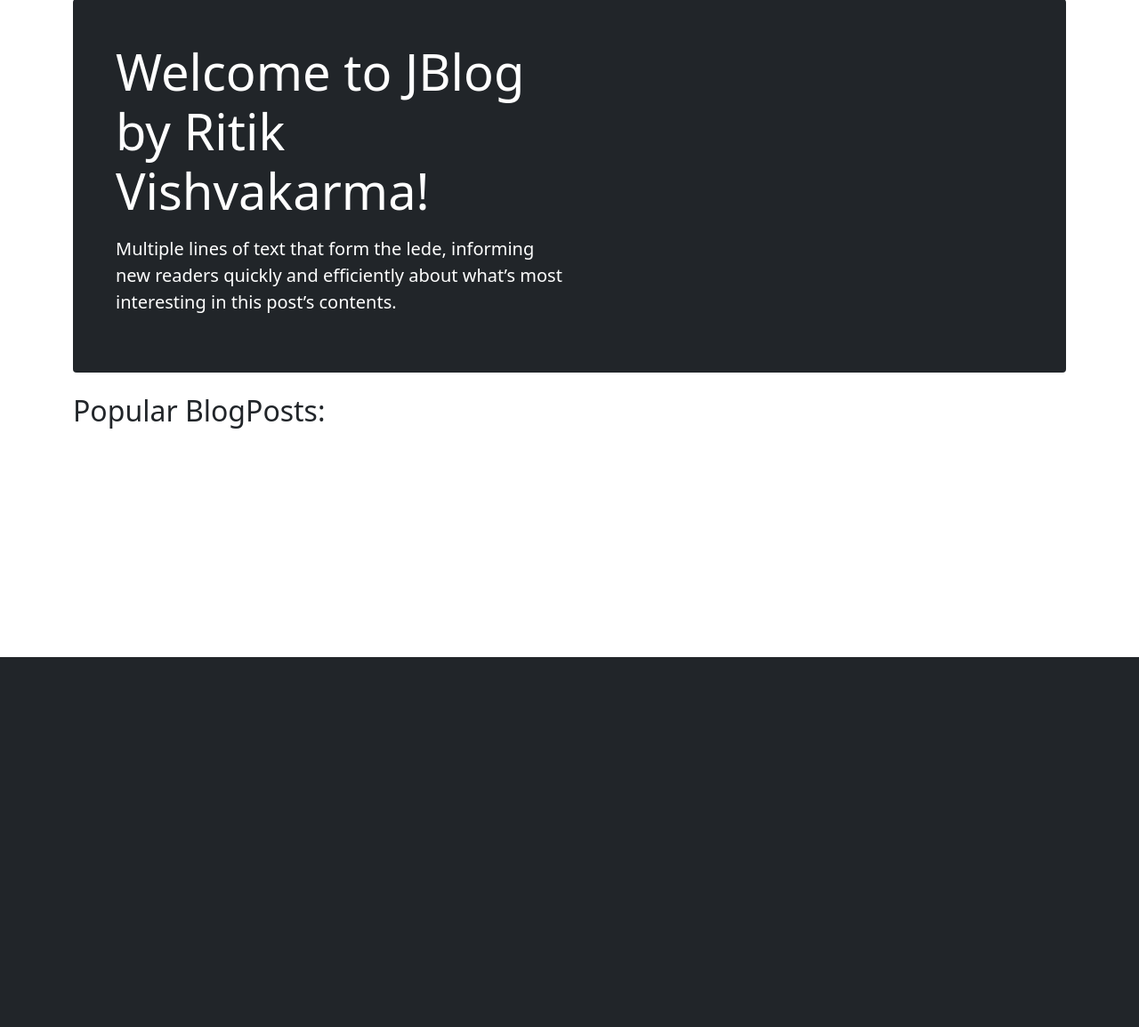
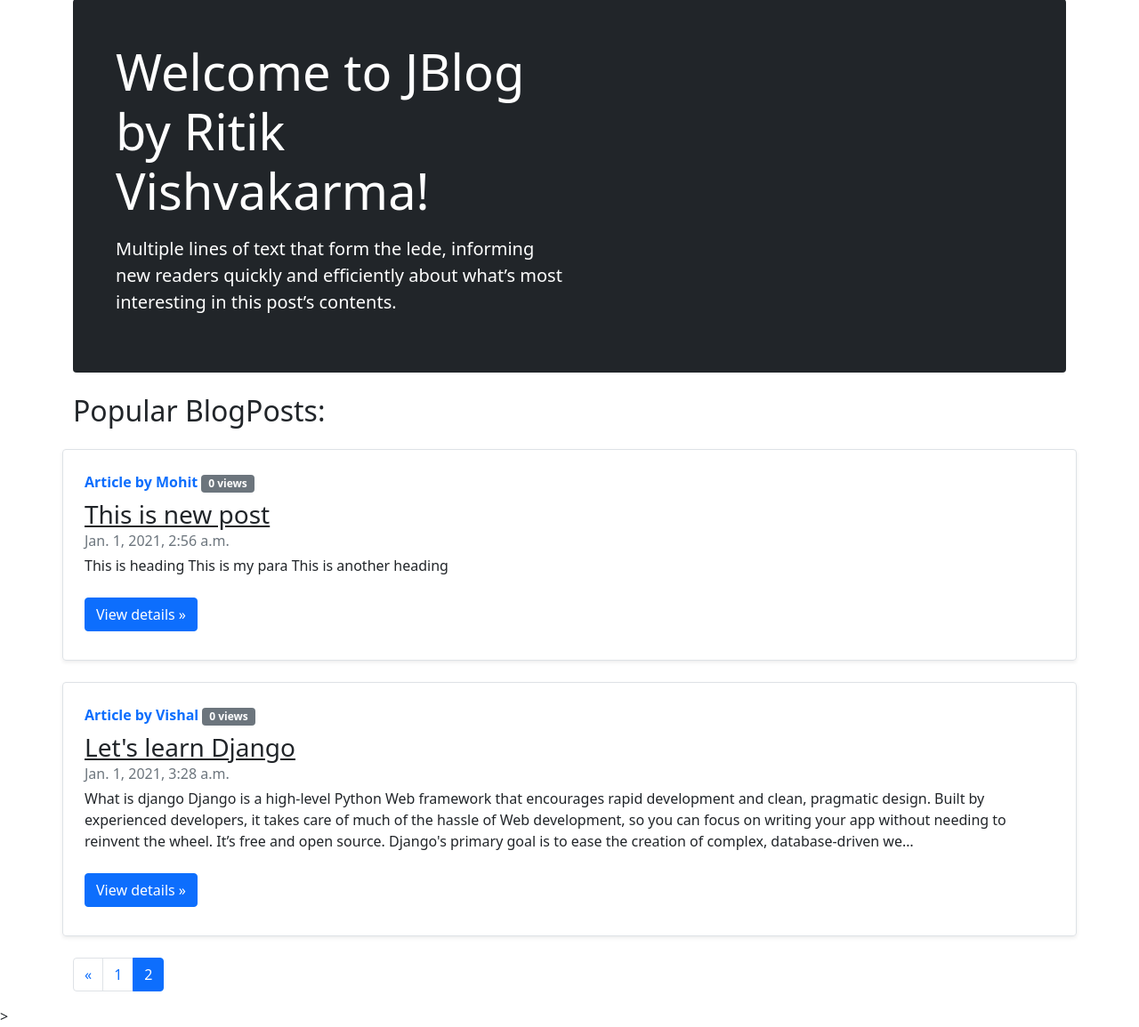
Before and after one commit to RitikVishvakarma/JBlog, a Django app: page /?page=2 in a window 1280 px wide. Shown: the part 61-1216 px from the top of the page at 89% size. Before the commit the page ends 800 px from the top, so only its background shows below. Run offline with Django 3.2, Linux system fonts and the light colour scheme; data comes from the database, SQL or seed files in the repository.

Commit message:
show popular blog post on home. now the blog is complete

```diff
--- a/home/views.py
+++ b/home/views.py
@@ -4,9 +4,25 @@
 from django.contrib.auth import authenticate, login, logout
 from django.contrib.auth.models import User
 from blog.models import Post
+from django.core.paginator import Paginator, PageNotAnInteger, EmptyPage
+
 # html pages
 def home(request):
-    return render(request, 'home/home.html')
+    allPosts = Post.objects.all().order_by('-views')
+    paginator = Paginator(allPosts, 3)
+    page = request.GET.get('page')
+    allPosts = paginator.get_page(page)
+    try:
+        pages = paginator.page(page)
+    except PageNotAnInteger:
+        pages = paginator.page(1)
+    except EmptyPage:
+        pages = paginator.page(paginator.num_pages)
+
+    # print(allPosts)
+    context = {'allPosts':allPosts, 'pages':pages}
+
+    return render(request, 'home/home.html', context)
 
 def about(request):
     return render(request, 'home/about.html')
--- a/templates/home/home.html
+++ b/templates/home/home.html
@@ -22,6 +22,43 @@
 </div>
 <div class="container">
     <h2>Popular BlogPosts:</h2>
+    {% for post in allPosts  %}
+    <div class="row no-gutters border rounded overflow-hidden flex-md-row mb-4 shadow-sm h-md-250 my-4 position-relative">
+        <div class="col p-4 d-flex flex-column position-static">
+            <strong class="d-inline-block mb-2 text-primary">Article  by {{post.author}} <span class="badge bg-secondary">{{post.views}} views</span></strong>
+            <h3 class="mb-0"><a class="text-dark" href="/blog/{{post.slug}}">{{post.title}}</a></h3>
+            <div class="mb-1 text-muted">{{post.timeStamp}}</div>
+            <p class="card-text mb-auto"><div class="preview">{{post.content|safe| truncatechars:500}}</div></p>
+            <div class="my-2">
+            	<a href="/blog/{{post.slug}}" role="button" class="btn btn-primary">View details &raquo;</a>
+            </div>
+        </div>
+    </div>
+    {% endfor %}
 </div>
 
+{% if pages.has_other_pages %}
+<div class="container">
+  <nav aria-label="Page navigation example">
+  <ul class="pagination">
+    {% if pages.has_previous %}
+      <li class="page-item"><a class="page-link" href="?page={{ pages.previous_page_number }}">&laquo;</a></li>
+    {% else %}
+      {% comment %} <li class="disabled page-item"><span>&laquo;</span></li> {% endcomment %}
+    {% endif %}
+    {% for i in pages.paginator.page_range %}
+      {% if pages.number == i %}
+        <li class="active page-item"><a class="page-link">{{ i }}</a></li>
+      {% else %}
+        <li class="page-item"><a class="page-link" href="?page={{ i }}">{{ i }}</a></li>
+      {% endif %}
+    {% endfor %}
+    {% if pages.has_next %}
+      <li class="page-item"><a class="page-link" href="?page={{ pages.next_page_number }}">&raquo;</a></li>
+    {% else %}
+      {% comment %} <li class="disabled page-item"><span>&raquo;</span></li> {% endcomment %}
+    {% endif %}
+  </ul>
+</div>
+{% endif %}>
 {% endblock body %}
```
Also changed, not shown: templates/blog/blogHome.html (+1 -19 lines).
